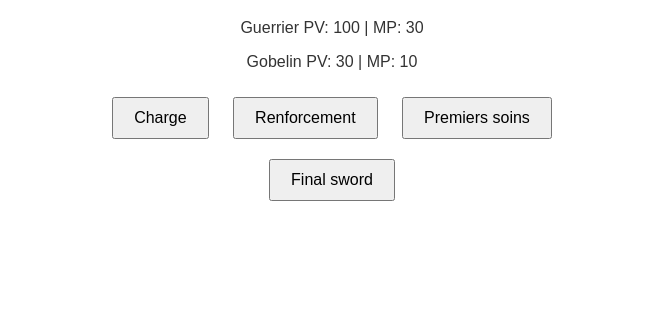
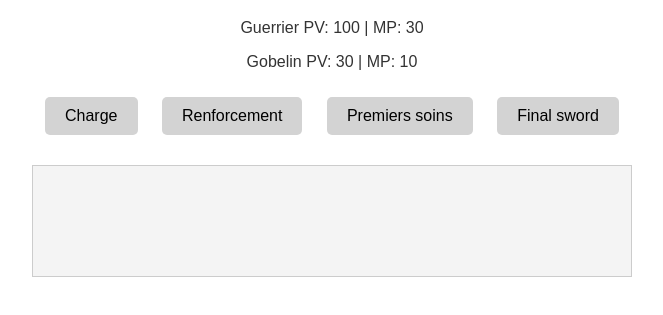
Before and after one commit to Lordknacki/Les-gardiens-de-l-Aether, a plain HTML site: page index.html in a window 1280 px wide. Shown: the part 61-376 px from the top of the page, without its empty margins (308-971 px from the left). Drawn offline with Linux system fonts and the light colour scheme.

Commit message:
Update styles.css

```diff
--- a/styles.css
+++ b/styles.css
@@ -20,9 +20,23 @@ body, html {
     padding: 10px 20px;
     font-size: 16px;
     cursor: pointer;
+    background-color: lightgray;
+    border: none;
+    border-radius: 5px;
+}
+
+#actionArea button.disabled {
+    background-color: #ccc;
+    color: #666;
+    cursor: not-allowed;
 }
 
 #logArea {
     margin-top: 20px;
     color: red;
+    height: 100px;
+    overflow-y: scroll;
+    background: #f4f4f4;
+    border: 1px solid #ccc;
+    padding: 5px;
 }
```
